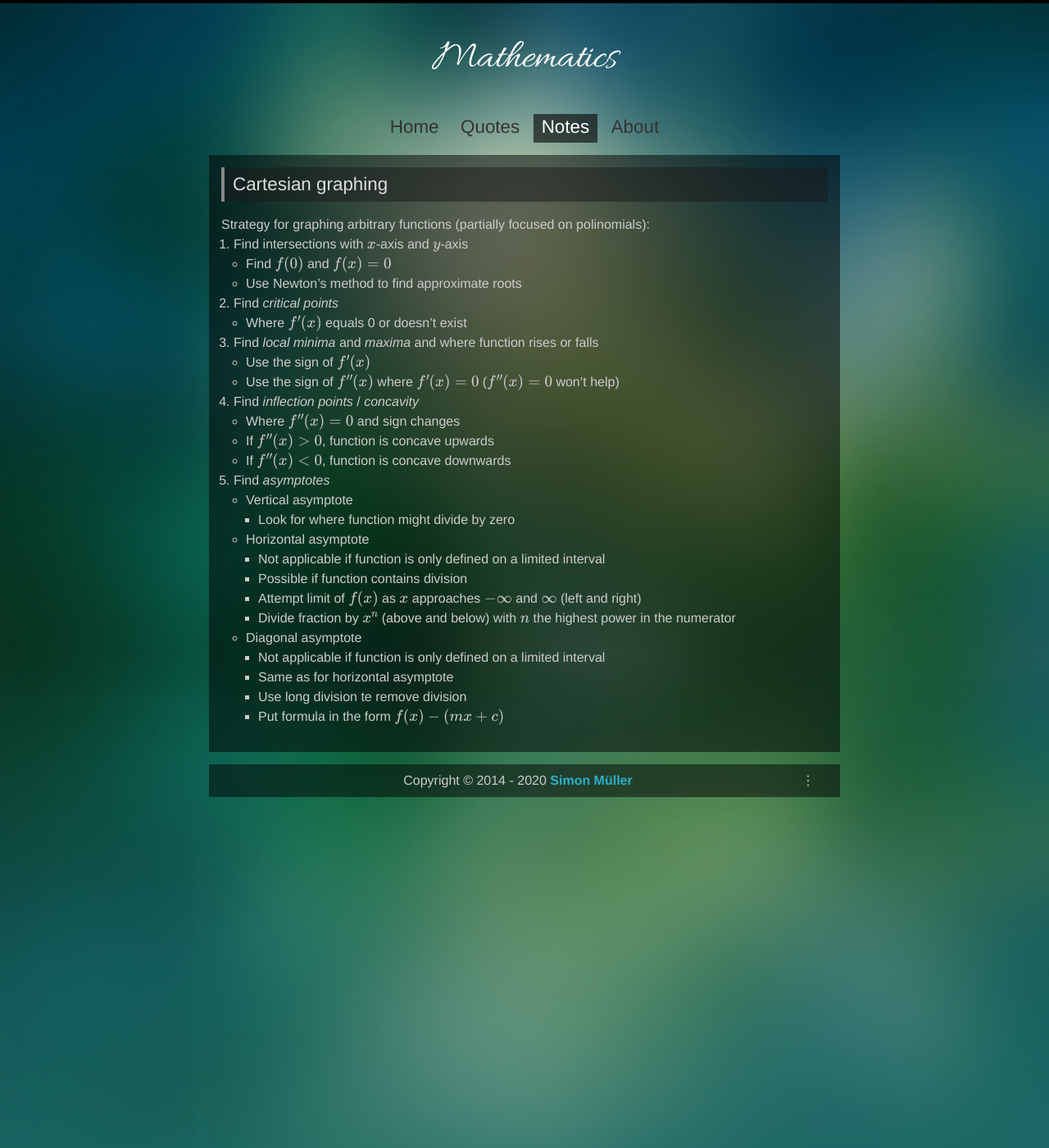
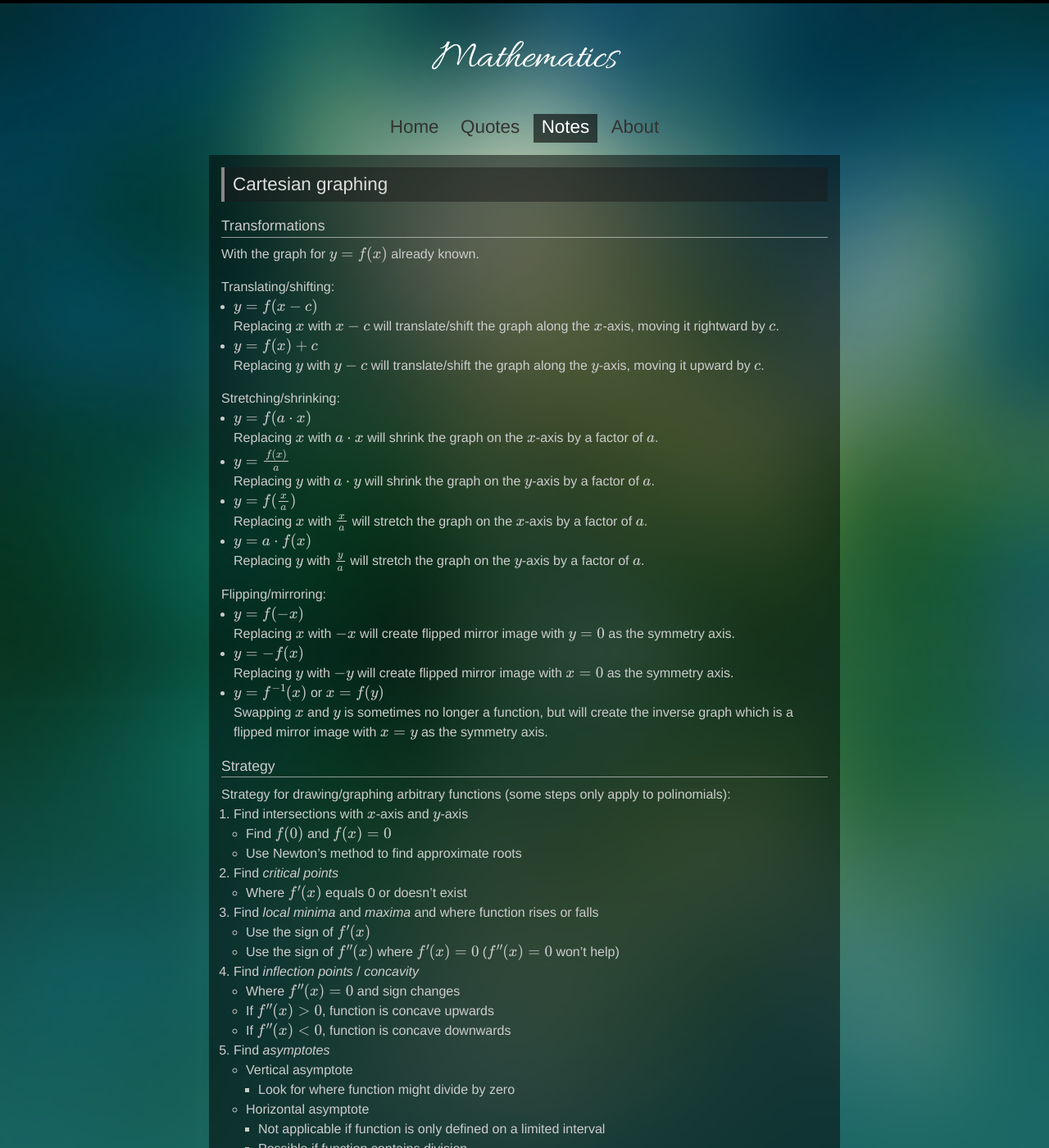
Before and after one commit to samuller/samuller.net, a Jekyll site: the page built from notes/math-graphing.md, in a window 1280 px wide and 1400 px high. Shown: the whole window at 82% size. Built offline with Jekyll 4.4.1, drawn with Linux system fonts in a browser that asks for light colours; formulas are drawn with MathJax 3.

Commit message:
Add graph transformation notes

```diff
--- a/notes/math-graphing.md
+++ b/notes/math-graphing.md
@@ -5,7 +5,40 @@ categories: math
 header: mathematics
 ---
 
-Strategy for graphing arbitrary functions (partially focused on polinomials):
+## Transformations
+
+With the graph for $y = f(x)$ already known.
+
+Translating/shifting:
+
+- $y = f(x - c)$
+Replacing $x$ with $x - c$ will translate/shift the graph along the $x$-axis, moving it rightward by $c$.
+- $y = f(x) + c$
+Replacing $y$ with $y - c$ will translate/shift the graph along the $y$-axis, moving it upward by $c$.
+
+Stretching/shrinking:
+
+- $y = f(a\cdot x)$
+Replacing $x$ with $a\cdot x$ will shrink the graph on the $x$-axis by a factor of $a$.
+- $y = \frac{f(x)}{a}$
+Replacing $y$ with $a\cdot y$ will shrink the graph on the $y$-axis by a factor of $a$.
+- $y = f(\frac{x}{a})$
+Replacing $x$ with $\frac{x}{a}$ will stretch the graph on the $x$-axis by a factor of $a$.
+- $y = a\cdot f(x)$
+Replacing $y$ with $\frac{y}{a}$ will stretch the graph on the $y$-axis by a factor of $a$.
+
+Flipping/mirroring:
+
+- $y = f(-x)$
+Replacing $x$ with $-x$ will create flipped mirror image with $y = 0$ as the symmetry axis.
+- $y = -f(x)$
+Replacing $y$ with $-y$ will create flipped mirror image with $x = 0$ as the symmetry axis.
+- $y = f^{-1}(x)$ or $x = f(y)$
+Swapping $x$ and $y$ is sometimes no longer a function, but will create the inverse graph which is a flipped mirror image with $x = y$ as the symmetry axis.
+
+## Strategy
+
+Strategy for drawing/graphing arbitrary functions (some steps only apply to polinomials):
 
 1. Find intersections with $x$-axis and $y$-axis
     - Find $f(0)$ and $f(x) = 0$
```
Also changed, not shown: other parts of notes/math-graphing.md (+7 -0 lines).
